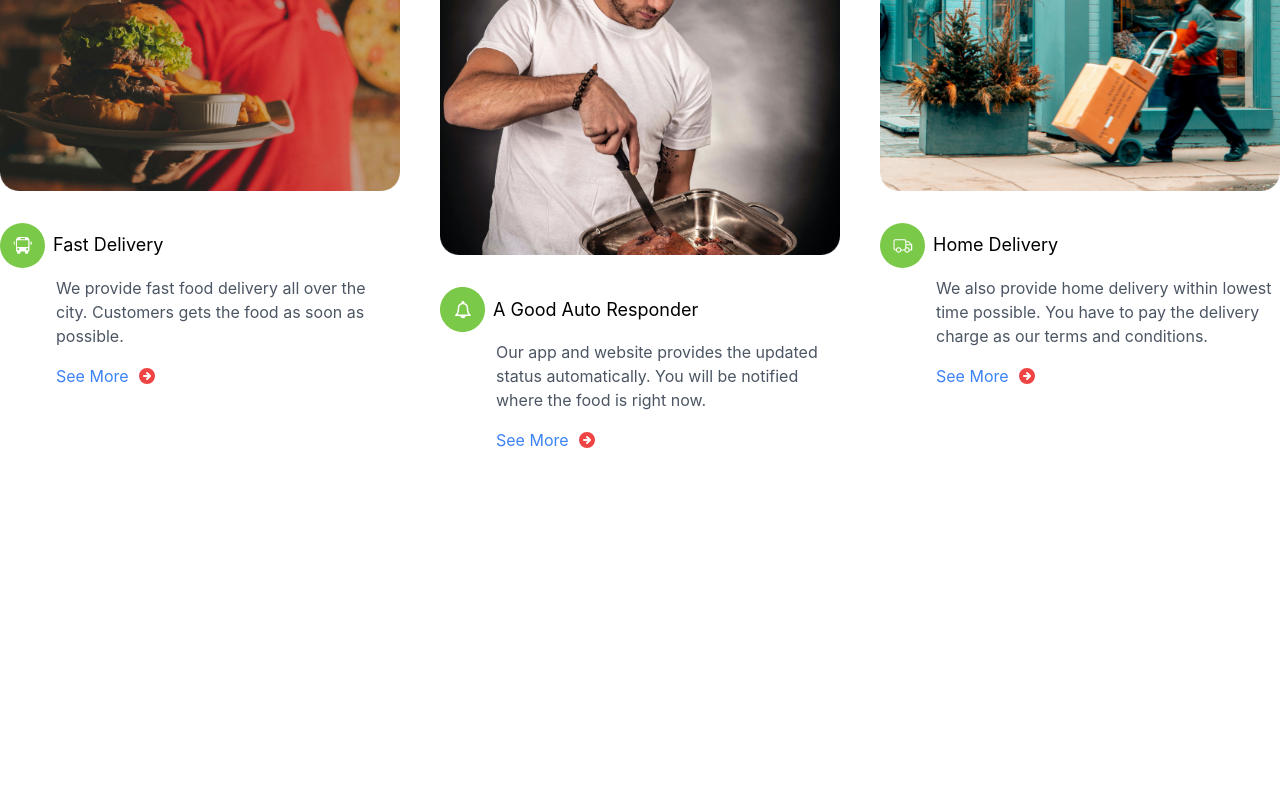
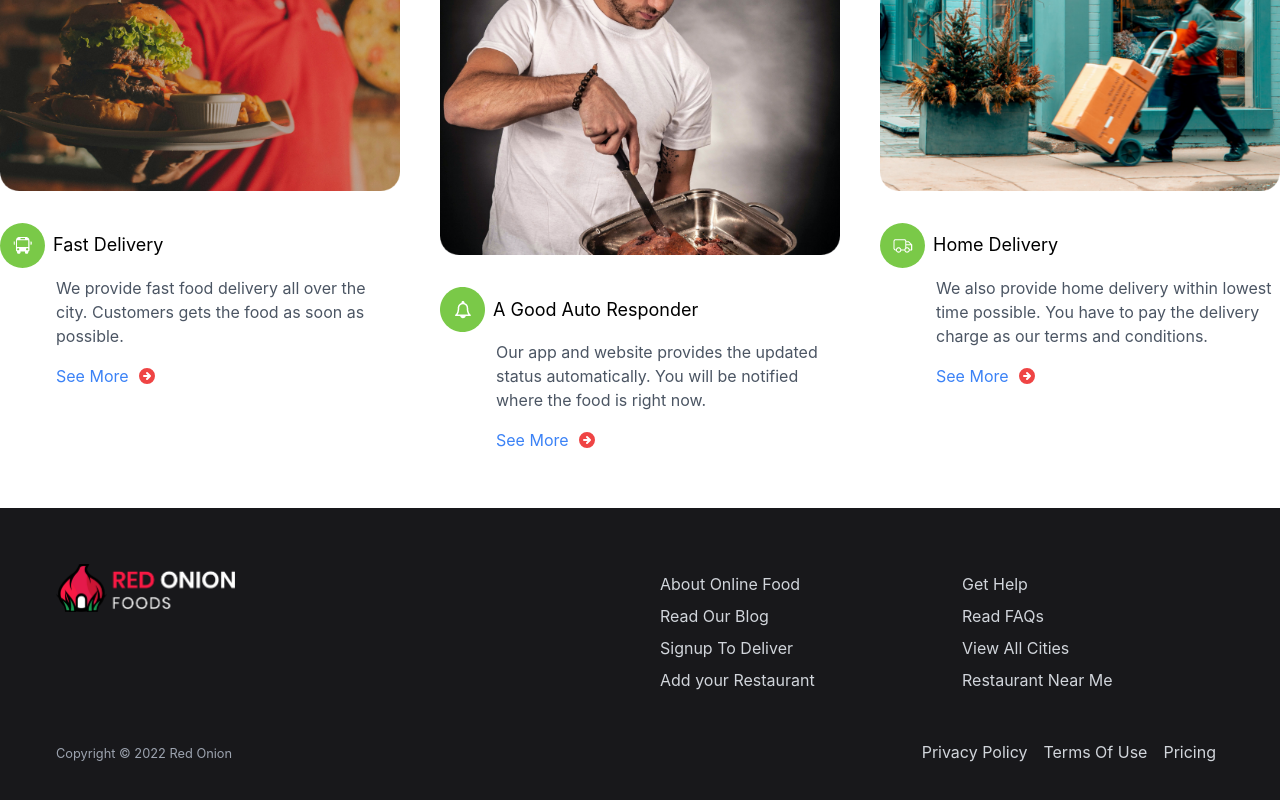
Before and after one commit to MohammadAmitHasan/Red-Onion-Restaurant, a React (Create React App) app: page / in a window 1280 px wide. Shown: the part 3219-4019 px from the top of the page. Before the commit the page ends 3727 px from the top, so only its background shows below. Built offline with nearby package versions, Linux system fonts and the light colour scheme.

Commit message:
Footer done

```diff
--- a/src/App.js
+++ b/src/App.js
@@ -1,6 +1,7 @@
 import { Route, Routes } from 'react-router-dom';
 import './App.css';
 import Home from './Pages/Home/Home/Home';
+import Footer from './Pages/Shared/Footer';
 import Navbar from './Pages/Shared/Navbar';
 
 function App() {
@@ -11,6 +12,7 @@ function App() {
         <Route path='/' element={<Home></Home>}>
         </Route>
       </Routes>
+      <Footer></Footer>
     </div>
   );
 }
--- /dev/null
+++ b/src/Pages/Shared/Footer.js
@@ -0,0 +1,39 @@
+import React from 'react';
+import { Link } from 'react-router-dom';
+import logo from '../../Images/logo.png'
+
+const Footer = () => {
+    return (
+        <div className='p-14 bg-zinc-900 grid gap-10 grid-cols-2 md:grid-cols-3 lg:grid-cols-4 text-gray-300'>
+            <div className='md:col-span-2'>
+                <img src={logo} className='h-12' alt="" />
+            </div>
+
+            <div>
+                <p className='my-2'><Link to={'/about'}>About Online Food</Link></p>
+                <p className='my-2'><Link to={'/blog'}>Read Our Blog</Link></p>
+                <p className='my-2'><Link to='/signup'>Signup To Deliver</Link></p>
+                <p className='my-2'><Link to='/addRes'>Add your Restaurant</Link></p>
+            </div>
+
+            <div>
+                <p className='my-2'><Link to={'/help'}>Get Help</Link></p>
+                <p className='my-2'><Link to={'/faqs'}>Read FAQs</Link></p>
+                <p className='my-2'><Link to='/cities'>View All Cities</Link></p>
+                <p className='my-2'><Link to='/resLocation'>Restaurant Near Me</Link></p>
+            </div>
+
+            <div className='md:col-span-2 text-gray-400'>
+                <small>Copyright &copy; {new Date().getFullYear()} Red Onion</small>
+            </div>
+
+            <div className='md:col-span-2 text-right'>
+                <Link className='mx-2' to={'/'}>Privacy Policy</Link>
+                <Link className='mx-2' to={'/'}>Terms Of Use</Link>
+                <Link className='mx-2' to={'/'}>Pricing</Link>
+            </div>
+        </div>
+    );
+};
+
+export default Footer;
--- a/src/Pages/Shared/Navbar.js
+++ b/src/Pages/Shared/Navbar.js
@@ -20,8 +20,8 @@ const Navbar = () => {
                         <ShoppingCartIcon></ShoppingCartIcon>
                     </div>
                 </CustomLink>
-                <CustomLink to={'/blogs'}>Login</CustomLink>
-                <CustomLink to={'/about'}>Sign Up</CustomLink>
+                <CustomLink to={'/login'}>Login</CustomLink>
+                <CustomLink to={'/signup'}>Sign Up</CustomLink>
             </ul>
         </nav>
 
```
